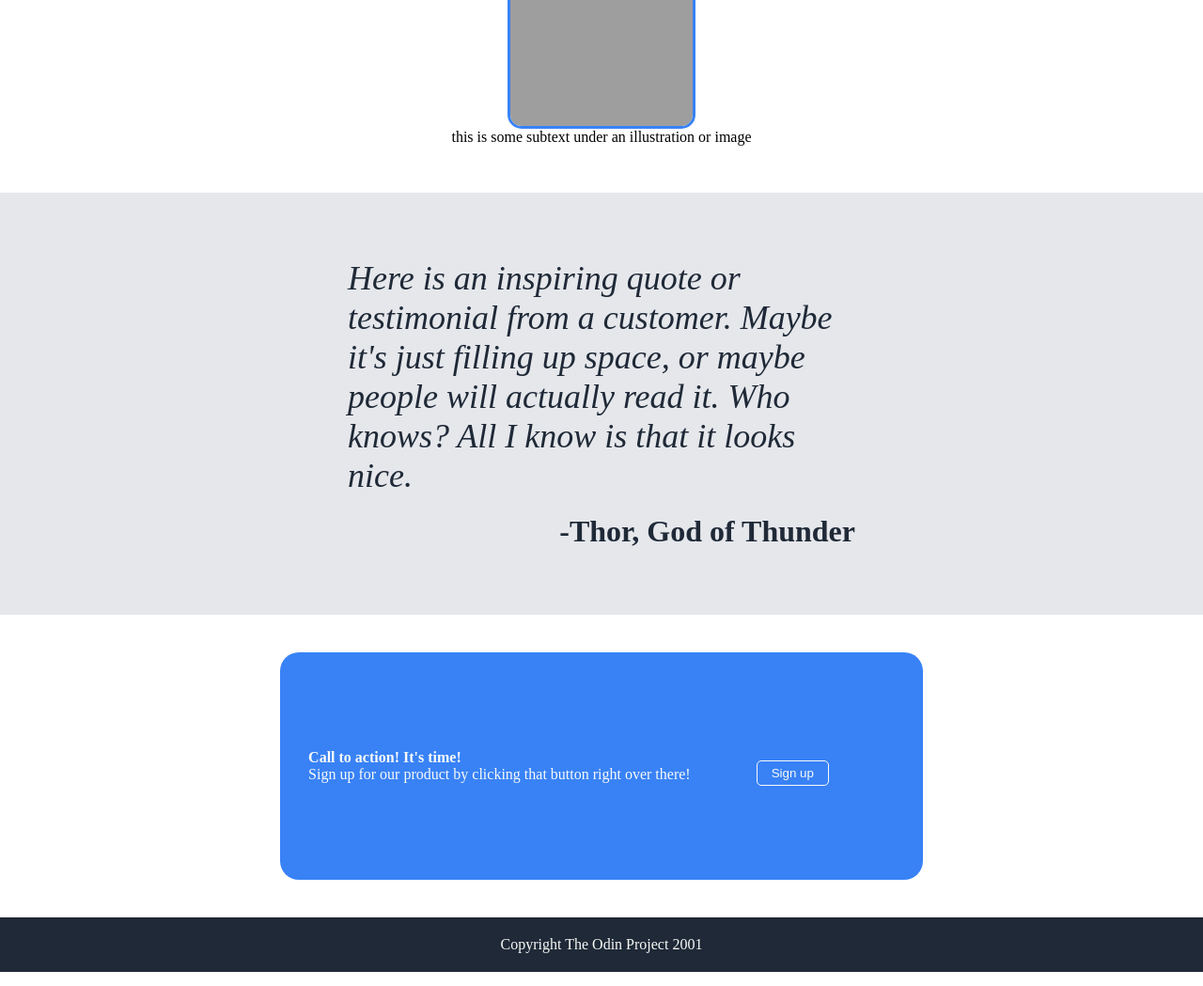
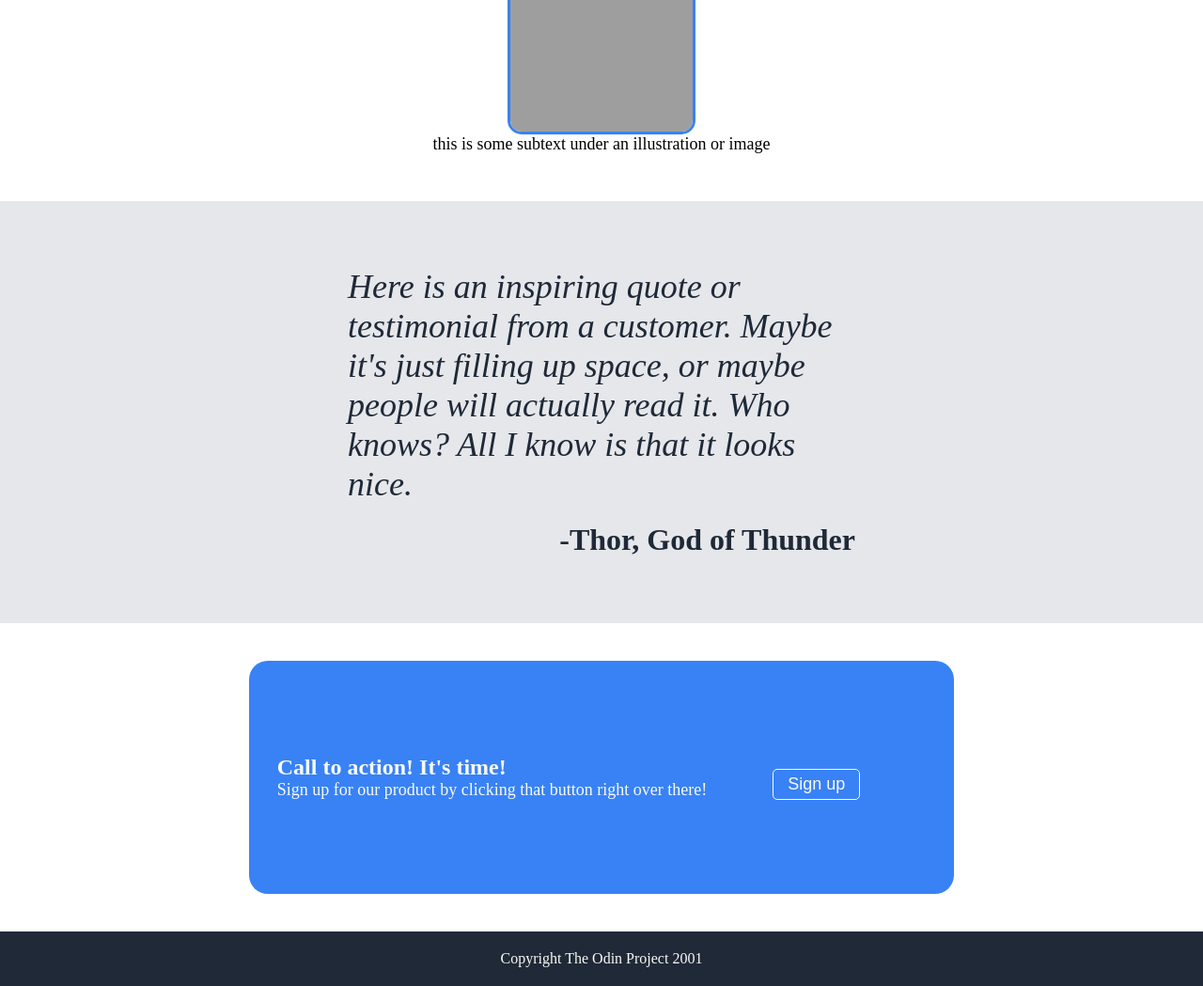
Before and after one commit to fmpberger88/landing-page-layout-example, a plain HTML site: page index.html in a window 1280 px wide. Shown: the part 940-1989 px from the top of the page at 94% size. Drawn offline with Linux system fonts and the light colour scheme; grey boxes are pictures that could not be loaded.

Commit message:
adjust p font size to 1.125rem

```diff
--- a/style.css
+++ b/style.css
@@ -92,6 +92,7 @@ footer p {
 
 .blog-item p {
     text-align: center;
+    font-size: 1.125rem;
 }
 
 .inspiring-quote {
@@ -130,6 +131,14 @@ footer p {
     border-radius: 20px;
 }
 
+.call-to-action h4 {
+    font-size: 1.5rem;
+}
+
+.call-to-action p {
+    font-size: 1.125rem;
+}
+
 .action-card {
     color: #F9FAF8;
 }
@@ -141,6 +150,7 @@ footer p {
     padding: 5px 15px;
     margin-top: 15px;
     color: #F9FAF8;
+    font-size: 1.125rem;
 }
 
 #header-logo {
@@ -155,6 +165,7 @@ footer p {
     padding: 5px 15px;
     margin-top: 15px;
     color: #F9FAF8;
+    font-size: 1.125rem;
 }
 
 #header-info {
@@ -235,6 +246,7 @@ footer p {
         text-align: center;
     }
 
+
     .blog-item {
         margin-bottom: 30px;
     }
```
